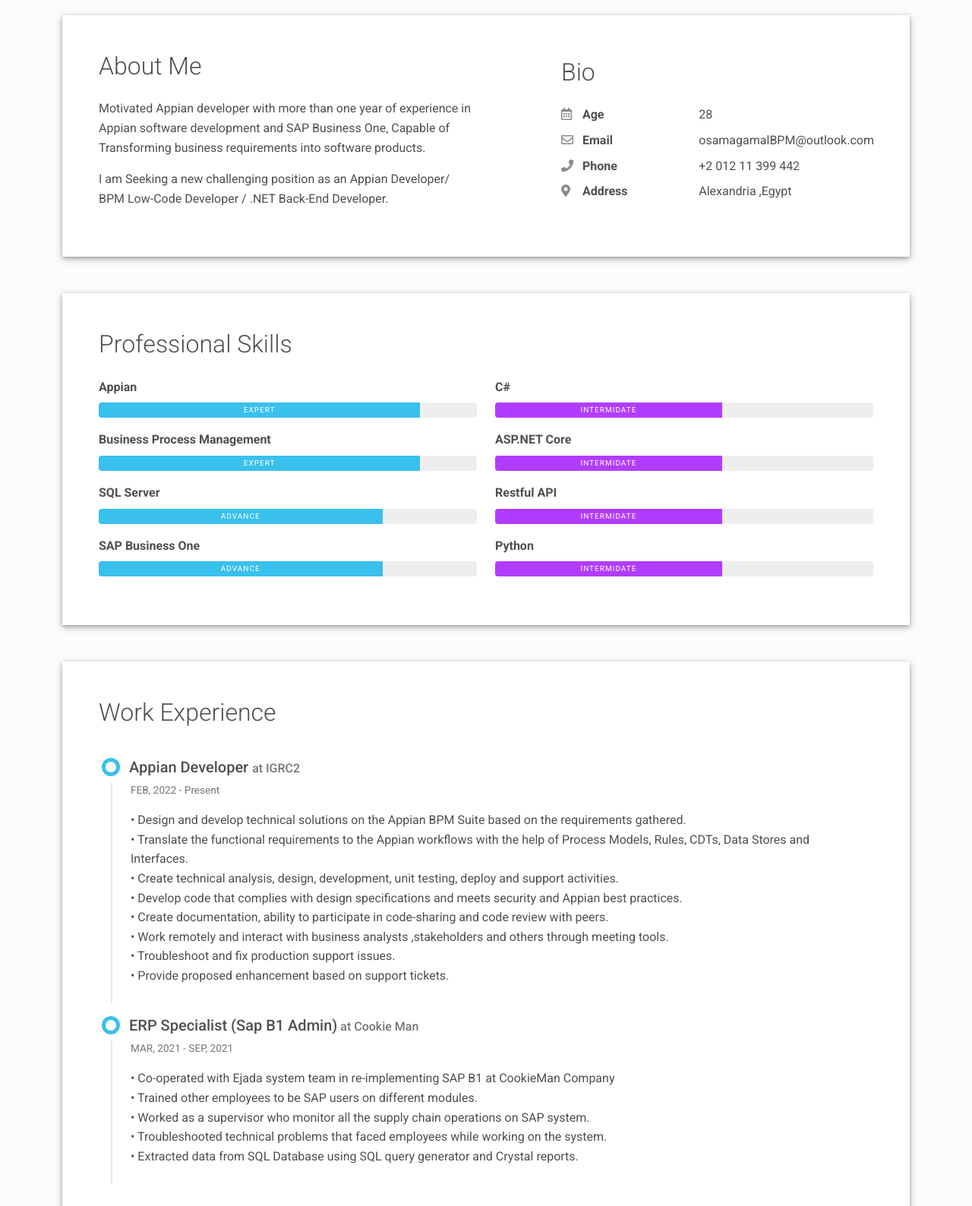
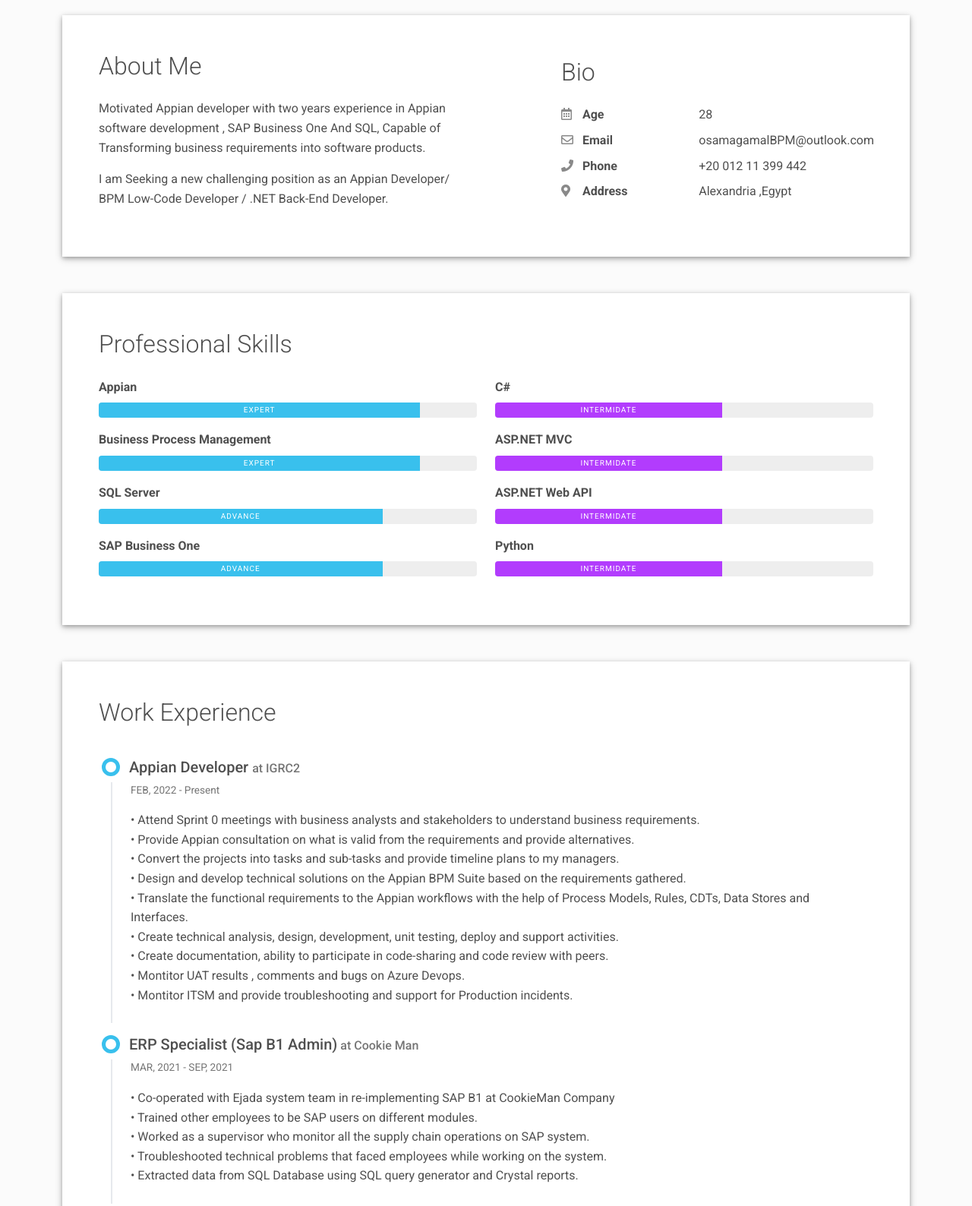
Before and after one commit to osamaGamalEG/resume, a plain HTML site: page index.html in a window 1280 px wide. Shown: the part 640-2228 px from the top of the page at 76% size. Drawn offline with Linux system fonts and the light colour scheme.

Commit message:
Update index.html

```diff
--- a/index.html
+++ b/index.html
@@ -92,7 +92,7 @@
             <div class="row">
               <div class="col-md-6">
                 <h2 class="h2 fw-light mb-4">About Me</h2>
-                <p>Motivated Appian developer with more than one year of experience in Appian software development and SAP Business One, Capable of Transforming business requirements into software products.</p>
+                <p>Motivated Appian developer with two years experience in Appian software development , SAP Business One And SQL, Capable of Transforming business requirements into software products.</p>
                 <p>I am Seeking a new challenging position as an Appian Developer/ BPM Low-Code Developer / .NET Back-End Developer.</p>
               </div>
               <div class="col-md-5 offset-lg-1">
@@ -115,7 +115,7 @@
                     <div class="pb-2 fw-bolder"><i class="fas fa-phone pe-2 text-muted" style="width:24px;opacity:0.85;"></i> Phone</div>
                   </div>
                   <div class="col-sm-7">
-                    <div class="pb-2">+2 012 11 399 442</div>
+                    <div class="pb-2">+20 012 11 399 442</div>
                   </div>
                   <div class="col-sm-5">
                     <div class="pb-2 fw-bolder"><i class="fas fa-map-marker-alt pe-2 text-muted" style="width:24px;opacity:0.85;"></i> Address</div>
@@ -128,6 +128,9 @@
             </div>
           </div>
         </div>
+
+
+
         <div class="shadow-1-strong bg-white my-5 p-5" id="skills">
           <div class="skills-section">
             <h2 class="h2 fw-light mb-4">Professional Skills</h2>
@@ -160,12 +163,12 @@
                     <div class="progress-bar bg-secondary" role="progressbar" data-aos="zoom-in-right" data-aos-delay="400" data-aos-anchor=".skills-section" style="width: 60%" aria-valuenow="60" aria-valuemin="0" aria-valuemax="100">Intermidate</div>
                   </div>
                 </div>
-                <div class="mb-3"><span class="fw-bolder">ASP.NET Core</span>
+                <div class="mb-3"><span class="fw-bolder">ASP.NET MVC</span>
                   <div class="progress my-2 rounded" style="height: 20px">
                     <div class="progress-bar bg-secondary" role="progressbar" data-aos="zoom-in-right" data-aos-delay="400" data-aos-anchor=".skills-section" style="width: 60%" aria-valuenow="60" aria-valuemin="0" aria-valuemax="100">Intermidate</div>
                   </div>
                 </div>
-                <div class="mb-3"><span class="fw-bolder">Restful API</span>
+                <div class="mb-3"><span class="fw-bolder">ASP.NET Web API</span>
                   <div class="progress my-2 rounded" style="height: 20px">
                     <div class="progress-bar bg-secondary" role="progressbar" data-aos="zoom-in-right" data-aos-delay="300" data-aos-anchor=".skills-section" style="width: 60%" aria-valuenow="60" aria-valuemin="0" aria-valuemax="100">Intermidate</div>            </div>
                   </div>
@@ -187,15 +190,16 @@
                     </div>
                     <div class="timeline-body px-4 pb-4">
                       <div class="text-muted text-small mb-3">FEB, 2022 - Present</div>
-
+                      <div>• Attend Sprint 0 meetings with business analysts and stakeholders to understand business requirements. </div>
+                      <div>• Provide Appian consultation on what is valid from the requirements and provide alternatives.</div>
+                      <div>• Convert the projects into tasks and sub-tasks and provide timeline plans to my managers. </div>
                       <div>• Design and develop technical solutions on the Appian BPM Suite based on the requirements gathered.</div>
                       <div>• Translate the functional requirements to the Appian workflows with the help of Process Models, Rules, CDTs, Data Stores and Interfaces. </div>
                       <div>• Create technical analysis, design, development, unit testing, deploy and support activities. </div>
-                      <div>• Develop code that complies with design specifications and meets security and Appian best practices. </div>
                       <div>• Create documentation, ability to participate in code-sharing and code review with peers. </div>
-                      <div>• Work remotely and interact with business analysts ,stakeholders and others through meeting tools. </div>
-                      <div>• Troubleshoot and fix production support issues. </div>
-                      <div>• Provide proposed enhancement based on support tickets.</div>
+                      <div>• Montitor UAT results , comments and bugs on Azure Devops. </div>
+                      <div>• Montitor ITSM and provide troubleshooting and support for Production incidents.</div>
+
                     </div>
                   </div>
                   <div class="timeline-card timeline-card-info" data-aos="fade-in" data-aos-delay="200">
@@ -464,6 +468,7 @@
       </div>
       <div class="col-md-6"><a href="images/project-2.jpg" target="_blank"><img class="img-fluid" src="images/project-2.jpg" width="800" height="500"/></a></div>
     </div>
+    <!--
     <div class="row g-0">
       <div class="col-md-6"><a href="images/project-3.jpg" target="_blank"><img class="img-fluid" src="images/project-3.jpg" width="800" height="500"/></a></div>
       <div class="col-md-6 d-flex align-items-center" data-aos="fade-left" data-aos-delay="100">
@@ -473,9 +478,10 @@
           <p class="text-muted">Design a web application to manage restaurants items , orders , payment and Staff.</p>
         </div>
       </div>
-    </div>
+    </div> -->
   </div>
 </div>
+
 
 <div class="shadow-1-strong bg-white my-5 p-5" id="contact">
   <div class="contant-section">
@@ -483,7 +489,7 @@
     <div class="row mb-4">
       <div class="col-md-5" data-aos="fade-left" data-aos-delay="200">
         <div class="mt-1">
-          <div class="h6"><i class="fas fa-phone pe-2 text-muted" style="width:24px;opacity:0.85;"></i> +2 012 11 399 442</div>
+          <div class="h6"><i class="fas fa-phone pe-2 text-muted" style="width:24px;opacity:0.85;"></i> +20 012 11 399 442</div>
           <div class="h6"><i class="far fa-envelope pe-2 text-muted" style="width:24px;opacity:0.85;"></i> osamagamalBPM@outlook.com</div>
         </div>
      <!--     <div class="mt-5 d-print-none"><form action="https://forms.office.com/r/qXH9BRGvAE"
```
